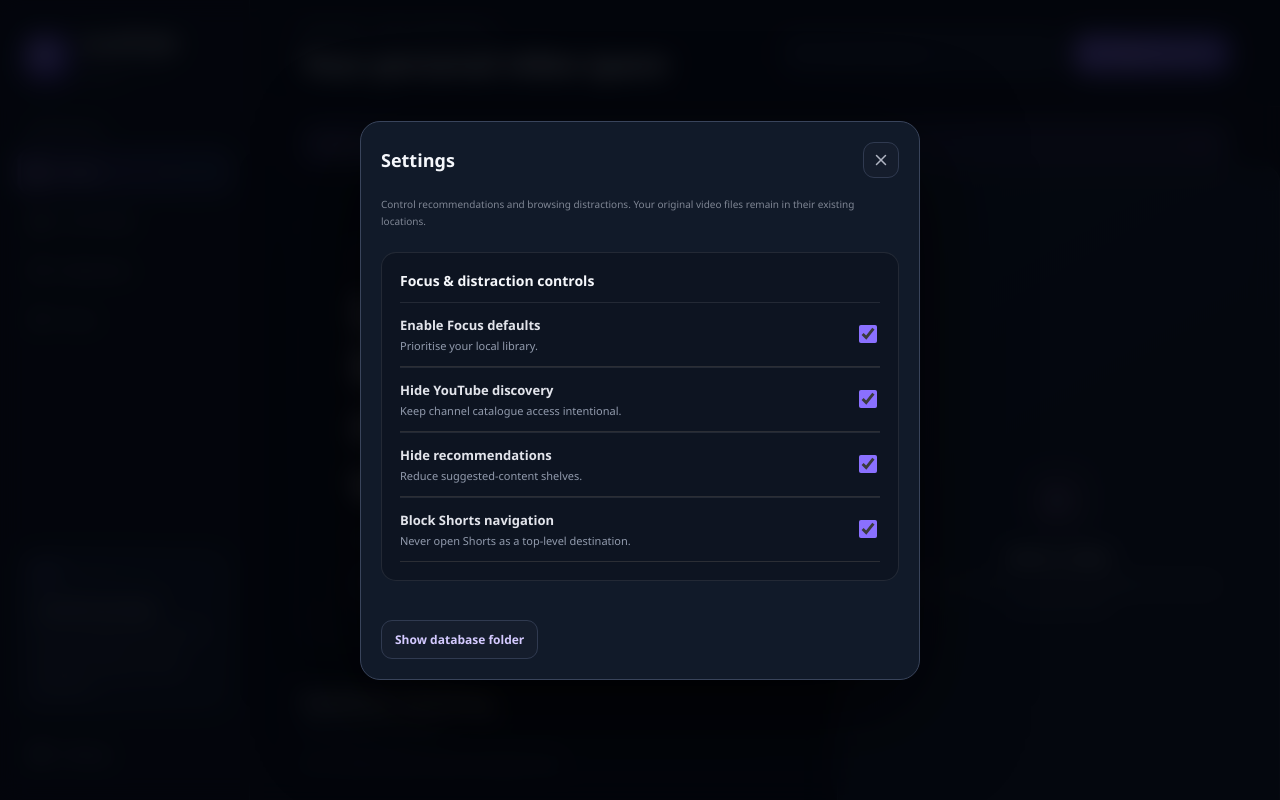
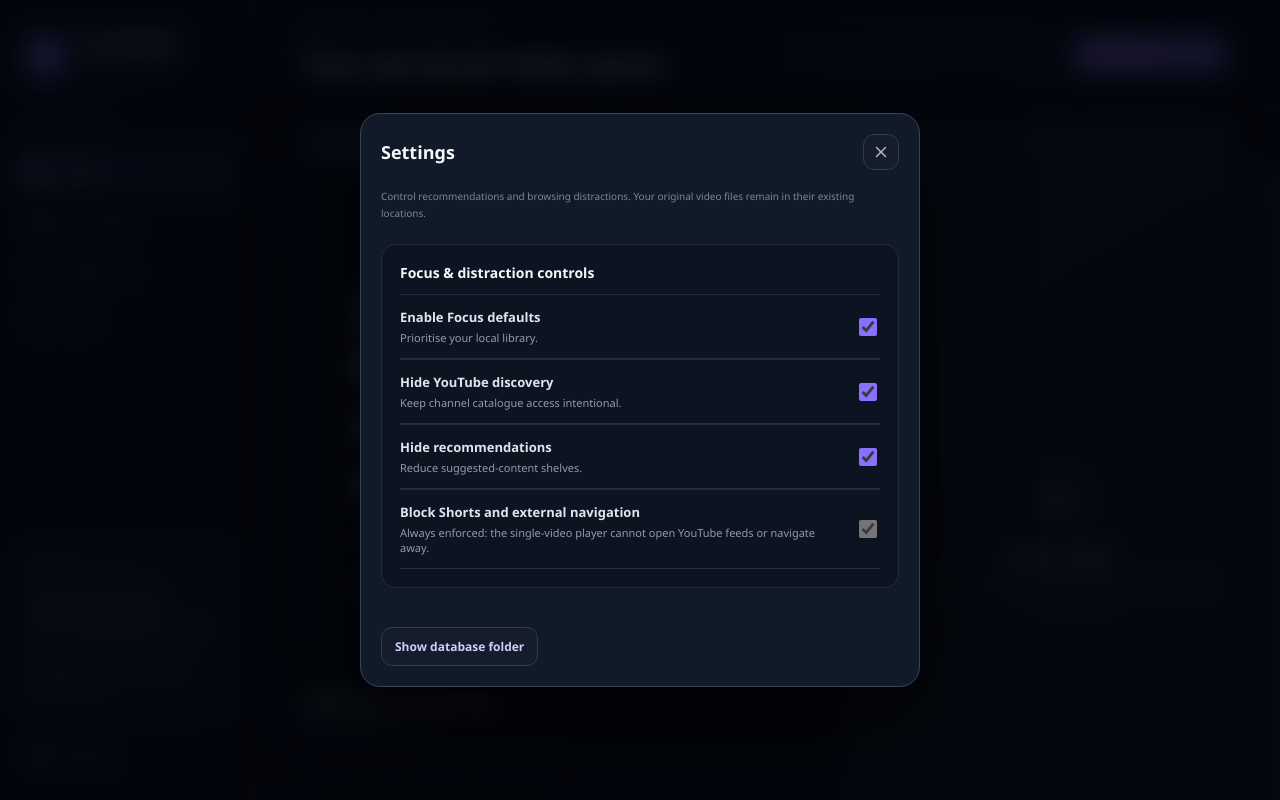
Before and after one commit to sameerahammedat-spec/Local-Tube, a React (Vite) app: page / in a window 1280 px wide. Both pictures are taken after a click on the button "Settings". Shown: the top 800 px of the page. Built offline with nearby package versions, Linux system fonts and the light colour scheme; what @capacitor/core would draw is missing.

Commit message:
Make single-video Shorts and external navigation protection explicit and always enforced

```diff
--- a/src/main.jsx
+++ b/src/main.jsx
@@ -1059,14 +1059,14 @@ function App() {
                 ['enabled', 'Enable Focus defaults', 'Prioritise your local library.'],
                 ['hideYouTube', 'Hide YouTube discovery', 'Keep channel catalogue access intentional.'],
                 ['hideRecommendations', 'Hide recommendations', 'Reduce suggested-content shelves.'],
-                ['hideShorts', 'Block Shorts navigation', 'Never open Shorts as a top-level destination.']
+                ['hideShorts', 'Block Shorts and external navigation', 'Always enforced: the single-video player cannot open YouTube feeds or navigate away.']
               ].map(([key, label, description]) => (
                 <label className="setting-row" key={key}>
                   <span><strong>{label}</strong><small>{description}</small></span>
                   <input
                     type="checkbox"
-                    checked={Boolean(focusSettings[key])}
-                    disabled={!settingsReady}
+                    checked={key === 'hideShorts' ? true : Boolean(focusSettings[key])}
+                    disabled={!settingsReady || key === 'hideShorts'}
                     onChange={event => updateFocusSetting(key, event.target.checked)}
                   />
                 </label>
```
